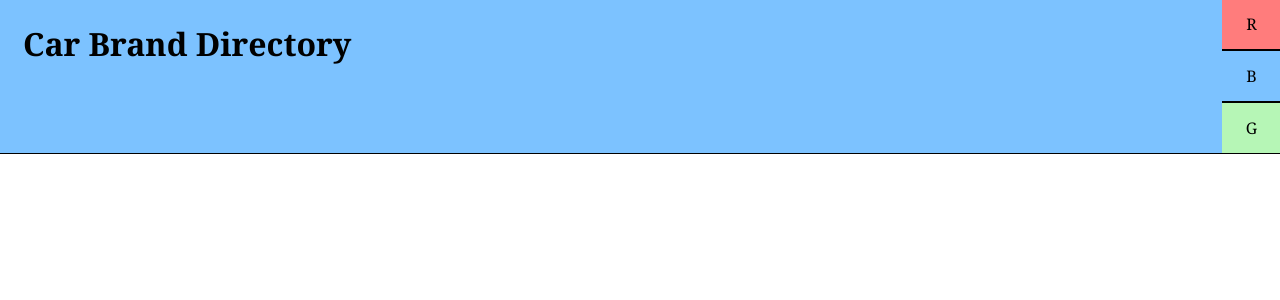
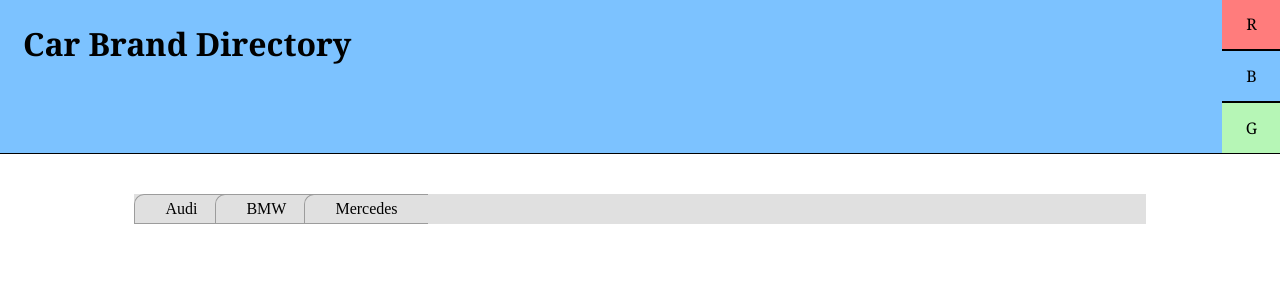
Before and after one commit to bfrith97/Cars-Directory, a PHP site: page / in a window 1280 px wide. Shown: the top 300 px of the page. Run offline with PHP 8.4, Linux system fonts and the light colour scheme.

Commit message:
add beginnings of nav bar

```diff
--- a/index.php
+++ b/index.php
@@ -18,6 +18,12 @@
             <div class="colour-selector selector-green">G</div>
         </div>
     </header>
+
+    <nav class="brand-selectors">
+        <div class="brand-selector brand-selector-audi">Audi</div>
+        <div class=" brand-selector brand-selector-bmw">BMW</div>
+        <div class="brand-selector brand-selector-mercedes">Mercedes</div>
+    </nav>
     <script src="script.js"></script>
 </body>
 
--- a/script.js
+++ b/script.js
@@ -1,5 +1,7 @@
 const header = document.querySelector('.header')
 
+
+// Theme Selectors
 const redSelector = document.querySelector('.selector-red');
 const blueSelector = document.querySelector('.selector-blue');
 const greenSelector = document.querySelector('.selector-green');
@@ -15,3 +17,26 @@ blueSelector.addEventListener('click', () => {
 greenSelector.addEventListener('click', () => {
     header.style.backgroundColor = "rgb(182, 246, 182)"
 })
+
+// Brand Selectors
+const audiSelector = document.querySelector('.brand-selector-audi');
+const bmwSelector = document.querySelector('.brand-selector-bmw');
+const mercSelector = document.querySelector('.brand-selector-mercedes');
+
+audiSelector.addEventListener('click', () => {
+    audiSelector.classList.add("brand-selector-current")
+    bmwSelector.classList.remove("brand-selector-current")
+    mercSelector.classList.remove("brand-selector-current")
+})
+
+bmwSelector.addEventListener('click', () => {
+    bmwSelector.classList.add("brand-selector-current")
+    audiSelector.classList.remove("brand-selector-current")
+    mercSelector.classList.remove("brand-selector-current")
+})
+
+mercSelector.addEventListener('click', () => {
+    mercSelector.classList.add("brand-selector-current")
+    bmwSelector.classList.remove("brand-selector-current")
+    audiSelector.classList.remove("brand-selector-current")
+})
--- a/style.css
+++ b/style.css
@@ -1,3 +1,5 @@
+/* HEADER AND THEME SELECTORS */
+
 .header {
     font-family: Cambria, Cochin, Georgia, Times, 'Times New Roman', serif;
     line-height: 50px;
@@ -41,3 +43,34 @@
     background-color: rgb(182, 246, 182);
     border-bottom: 0;
 }
+
+
+/*  NAV BAR */
+.brand-selectors {
+    display: flex;
+    margin: 50px auto;
+    background-color: rgb(224, 224, 224);
+    width: 80%;
+    padding: 0;
+}
+
+.brand-selector {
+    border: 1px solid rgb(156, 156, 156);
+    border-right: 0;
+    height: 100%;
+    padding: 5px 30px;
+    border-radius: 10px 0 0 0;
+    margin-right: -12px;
+}
+
+.brand-selector:hover {
+    cursor: pointer;
+    text-decoration: underline;
+}
+
+.brand-selector-current {
+    border: 1px solid rgba(156, 156, 156);
+    background-color: rgba(124, 194, 255);
+    border-radius: 10px 10px 0 0;
+    z-index: 10;
+}
```
